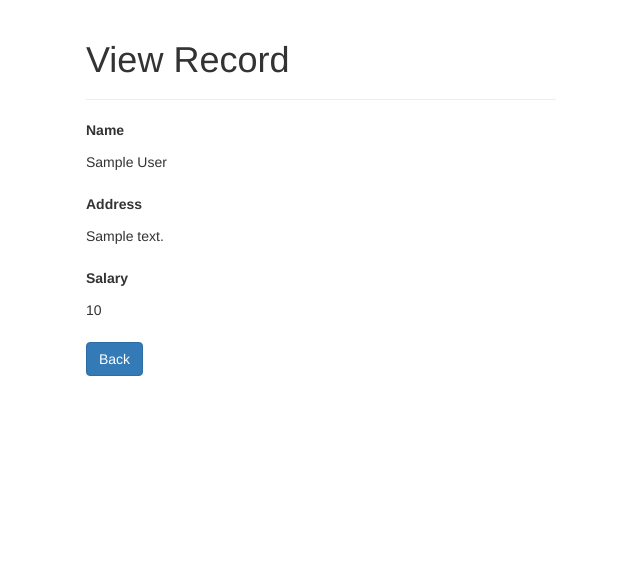
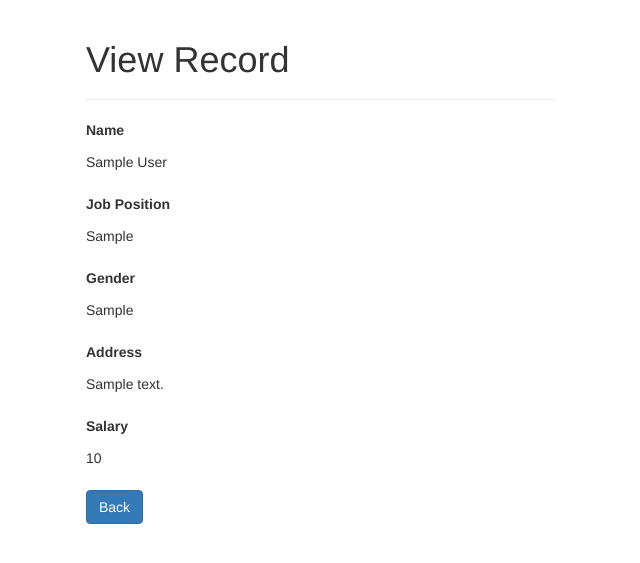
Before and after one commit to chenfenggiser/php-curd-demo, a PHP site: page /read.php?id=1 in a window 1280 px wide. Shown: the top 563 px of the page, without its empty margins (319-959 px from the left). Run offline with PHP 8.4, Linux system fonts and the light colour scheme; tables that the repository leaves empty or names only in its code hold one stand-in row (values such as "Sample post").

Commit message:
added the new two columns feature on the read page

```diff
--- a/read.php
+++ b/read.php
@@ -25,6 +25,8 @@ if(isset($_GET["id"]) && !empty(trim($_GET["id"]))){
 
                 // Retrieve individual field value
                 $name = $row["name"];
+                $position = $row["position"];
+                $gender = $row["gender"];
                 $address = $row["address"];
                 $salary = $row["salary"];
             } else{
@@ -67,17 +69,31 @@ if(isset($_GET["id"]) && !empty(trim($_GET["id"]))){
         <div class="container-fluid">
             <div class="row">
                 <div class="col-md-12">
+
                     <div class="page-header">
                         <h1>View Record</h1>
                     </div>
+
                     <div class="form-group">
                         <label>Name</label>
                         <p class="form-control-static"><?php echo $row["name"]; ?></p>
                     </div>
+
+                    <div class="form-group">
+                        <label>Job Position</label>
+                        <p class="form-control-static"><?php echo $row["position"]; ?></p>
+                    </div>
+
+                    <div class="form-group">
+                        <label>Gender</label>
+                        <p class="form-control-static"><?php echo $row["gender"]; ?></p>
+                    </div>
+
                     <div class="form-group">
                         <label>Address</label>
                         <p class="form-control-static"><?php echo $row["address"]; ?></p>
                     </div>
+
                     <div class="form-group">
                         <label>Salary</label>
                         <p class="form-control-static"><?php echo $row["salary"]; ?></p>
--- a/update.php
+++ b/update.php
@@ -145,6 +145,9 @@ if(isset($_POST["id"]) && !empty($_POST["id"])){
         exit();
     }
 }
+
+
+
 ?>
 
 <!DOCTYPE html>
```
Also changed, not shown: create.php (+4 -4 lines).
